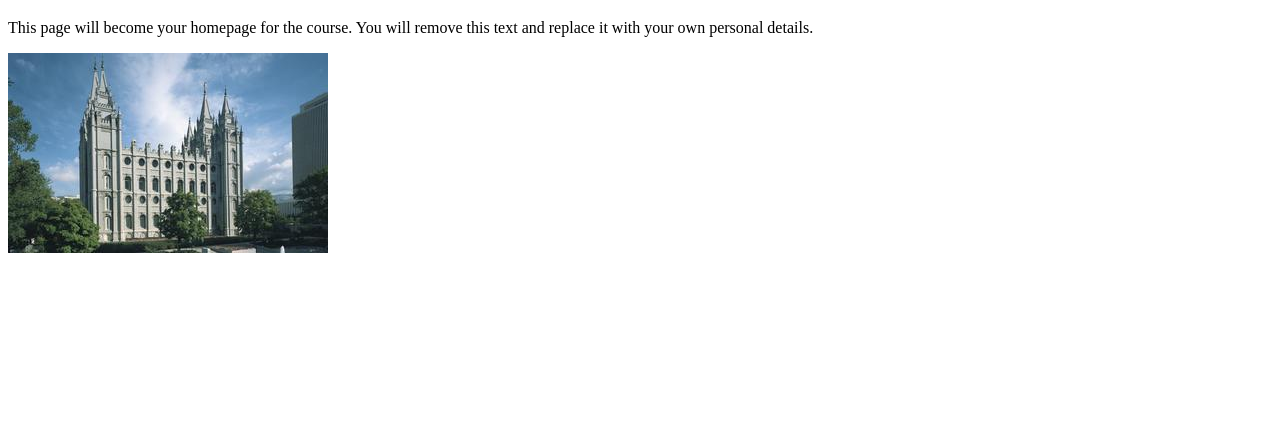
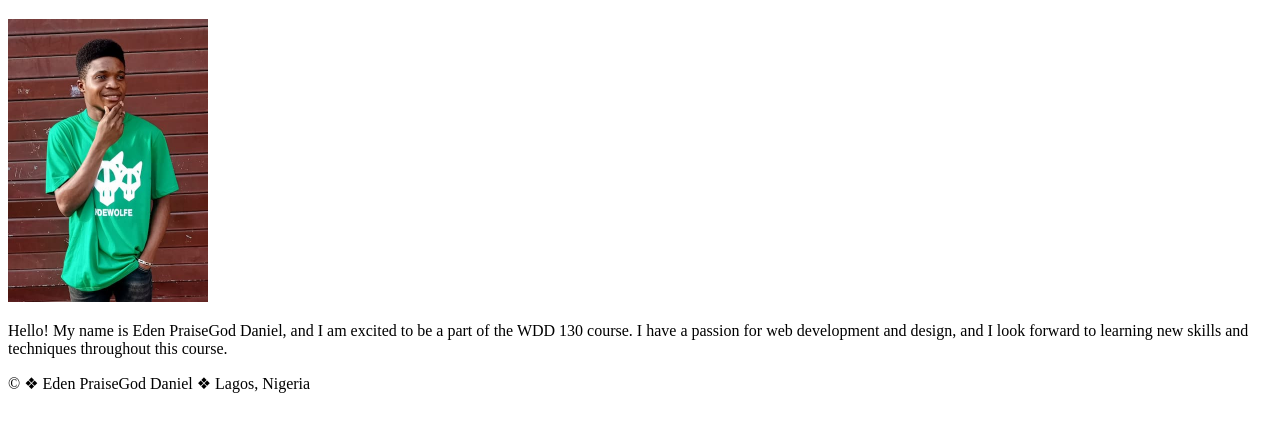
Before and after one commit to danielspraises/wdd130, a plain HTML site: page index.html in a window 1280 px wide. Shown: the part 87-518 px from the top of the page. Drawn offline with Linux system fonts and the light colour scheme.

Commit message:
update on wk01 assignments

```diff
--- a/index.html
+++ b/index.html
@@ -18,13 +18,15 @@
         </nav>
     </header>
     <main>
-
+        <h1>Eden PraiseGod Daniel | WDD 130</h1>
+        <img src="images/profile.jpg" alt="Hello, my name is Eden PraiseGod Daniel" width="200">
+        <p>Hello! My name is Eden PraiseGod Daniel, and I am excited to be a part of the WDD 130 course. I have a
+            passion for web development and design, and I look forward to learning new skills and techniques throughout
+            this course.</p>
     </main>
-    <h1>Eden PraiseGod Daniel | WDD 130</h1>
-    <p>This page will become your homepage for the course. You will remove this text and replace it with your own
-        personal details.</p>
-
-    <img src="images/salt-lake-temple.jpg" alt="The Salt Lake Temple.">
+    <footer>
+        <p>&copy; &#10070; Eden PraiseGod Daniel &#10070; Lagos, Nigeria</p>
+    </footer>
 </body>
 
 </html>
```
Also changed, not shown: images/profile.jpg (added).
